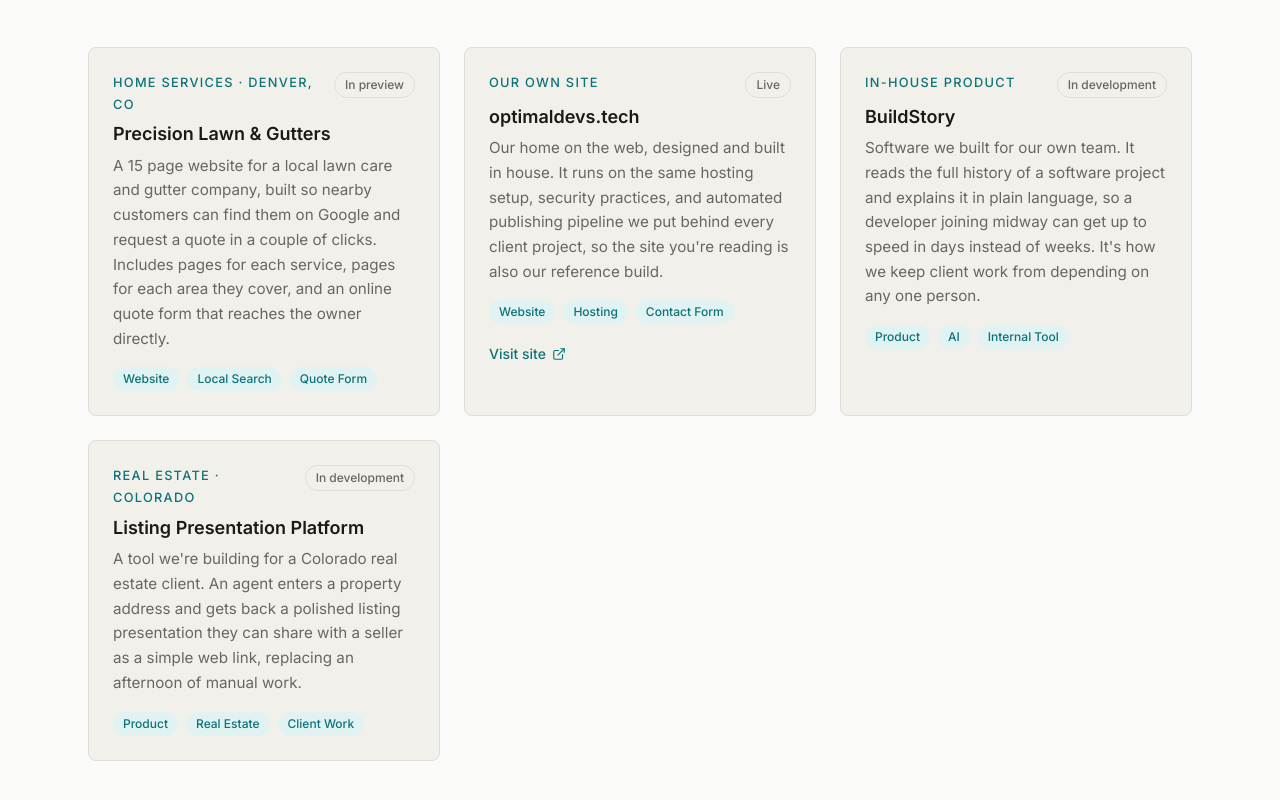
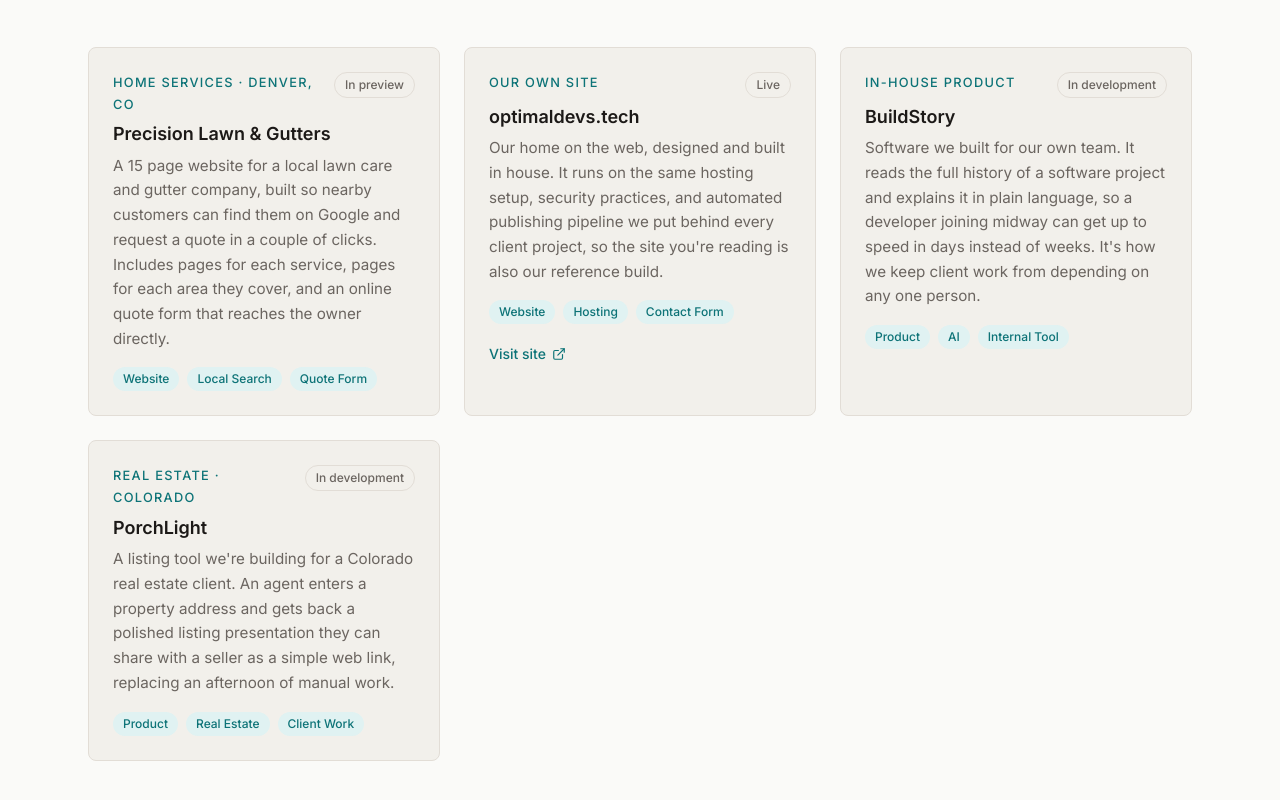
Before and after one commit to victor0302/optimaldevs-site, a React (Vite) app: page /portfolio in a window 1280 px wide. Shown: the part 310-1110 px from the top of the page. Built offline with nearby package versions, Linux system fonts and the light colour scheme.

Commit message:
content(portfolio): name the real estate project PorchLight

```diff
--- a/src/data/portfolio.js
+++ b/src/data/portfolio.js
@@ -38,10 +38,10 @@
   },
   {
     id: 4,
-    name: "Listing Presentation Platform",
+    name: "PorchLight",
     clientType: "Real Estate · Colorado",
     description:
-      "A tool we're building for a Colorado real estate client. An agent enters a property address and gets back a polished listing presentation they can share with a seller as a simple web link, replacing an afternoon of manual work.",
+      "A listing tool we're building for a Colorado real estate client. An agent enters a property address and gets back a polished listing presentation they can share with a seller as a simple web link, replacing an afternoon of manual work.",
     tags: ["Product", "Real Estate", "Client Work"],
     status: "In development",
   },
```
